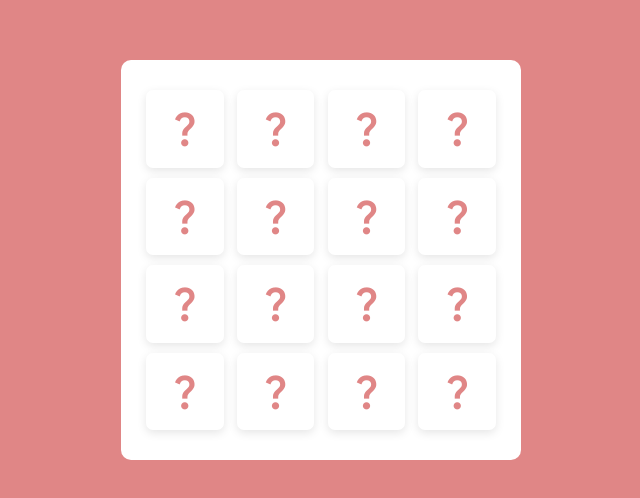
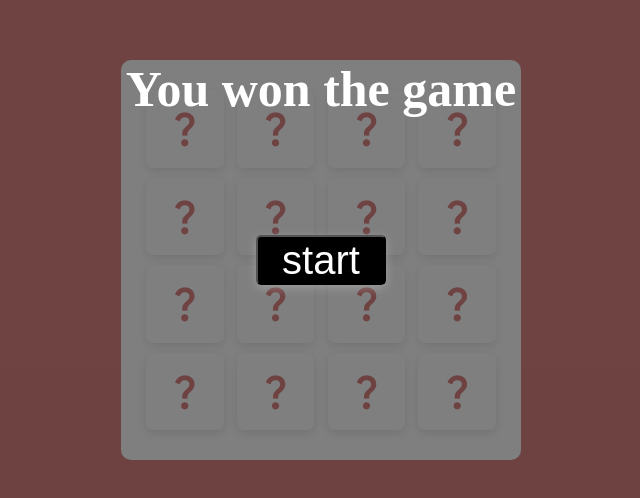
Before and after one commit to Sagar-agravat/find-card-game, a plain HTML site: page index.html in a window 1280 px wide. Shown: the part 140-638 px from the top of the page, without its empty margins (319-959 px from the left). Drawn offline with Linux system fonts and the light colour scheme.

Commit message:
add a start button

```diff
--- a/index.html
+++ b/index.html
@@ -9,8 +9,15 @@
     <title>Document</title>
 </head>
 <body>
-    <div class="wrapper">
-        <ul class="cards">
+    <div class="startpage ">
+        <div class="startbox">
+
+            <h1>You won the game</h1>
+            <button class="btn">start</button>
+        </div>
+
+        <div class="wrapper">
+            <ul class="cards">
             <li class="card">
                 <div class="view fron-vies">
                     <span class="material-icons">question_mark</span>
@@ -161,5 +168,7 @@
 
 
 <script src="/index.js"></script>
+
+</div>
 </body>
 </html>
--- a/index.js
+++ b/index.js
@@ -1,12 +1,15 @@
+let button = document.querySelector(".startpage")
 let cards = document.querySelectorAll(".card");
 let cardOne, cardTwo
 let count = 0;
 let array = [1, 2, 3, 4, 5, 6, 7, 8, 1, 2, 3, 4, 5, 6, 7, 8]
 let value = null;
 
-console.log(cardOne, cardTwo)
-console.log(cards)
 
+
+button.addEventListener('click', () =>{
+    button.classList.remove('startview')
+})
 if (value === null) {
     cards.forEach((card) => {
 
@@ -79,6 +82,7 @@ function matchTheCard(card1, card2) {
 
                 cardShffel();
             }, 3000)
+            // button.classList.add('startview')
             count = 0;
         }
 
@@ -135,6 +139,7 @@ function matchTheCard(card1, card2) {
 
 
 function cardShffel() {
+    button.classList.add('startview')
     cards.forEach((card) => {
         card.style.pointerEvents = "auto"
     })
@@ -158,4 +163,4 @@ function cardShffel() {
 
 
 
-// cardShffel()
+cardShffel()
--- a/style.css
+++ b/style.css
@@ -27,6 +27,8 @@ body{
     background: white;
     border-radius: 10px;
 
+    z-index: -1;
+
 
 
 }
@@ -34,6 +36,7 @@ body{
     display: flex;
     align-items: center;
     justify-content: center;
+    /* position: fixed; */
 }
 
 .cards{
@@ -65,11 +68,13 @@ body{
     backface-visibility: hidden;
     /* transition: z-index 0.5s linear; */
     box-shadow: 0 3px 10px rgba(0,0,0,0.1);
+
+
 }
 
 
 .card .fron-vies span{
-
+ /* z-index: 1; */
     font-size: 43px;
     color: rgb(224, 134, 134);
   }
@@ -122,3 +127,46 @@ body{
     transform: rotateY(360deg);
 
 }
+.startview {
+    background: rgba(0,0,0,0.5);
+    height: 100vh;
+    position: relative;
+    width: 100vw;
+    display: flex;
+    align-items: center;
+    justify-content: center;
+}
+
+.startbox .btn{
+    height: 50px;
+    width: 130px;
+    font-size: 40px;
+    color: white;
+    border-radius: 5px;
+    background-color: black;
+    box-shadow: 0 3px 10px rgba(185, 185, 184, 0.5);
+    position: absolute;
+    cursor: pointer;
+}
+
+.startbox h1{
+    top: 25%;
+    position: absolute;
+    color: #fff;
+    font-size: 50px;
+
+}
+
+ .startpage .startbox{
+    display: none;
+}
+
+.startview .startbox{
+    margin-left: 10px;
+    display: contents;
+
+    align-items: center;
+
+
+    position: absolute;
+}
```
